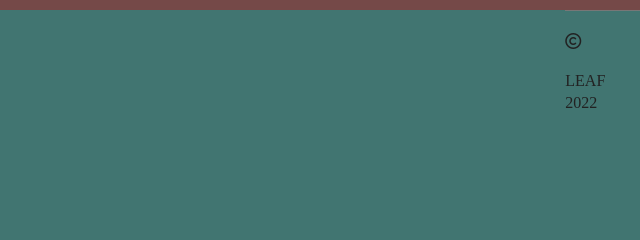
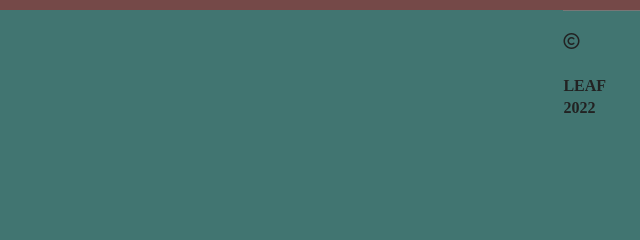
Before and after one commit to jnmorales/Homework, a plain HTML site: page Paired Project Part 2/index.html in a window 1280 px wide. Shown: the part 2484-2724 px from the top of the page, 640-1280 px from the left. Drawn offline with nearby package versions, Linux system fonts and the light colour scheme; a script that the page names is missing.

Commit message:
vs test code

```diff
--- a/Paired Project Part 2/index.html
+++ b/Paired Project Part 2/index.html
@@ -167,7 +167,7 @@
     </section>
     <div class="ft-legal">
       <i class="fa-regular fa-copyright"></i>
-      <p>LEAF 2022</p>
+      <h4>LEAF 2022</h4>
     </div>
 </footer>
 
```
